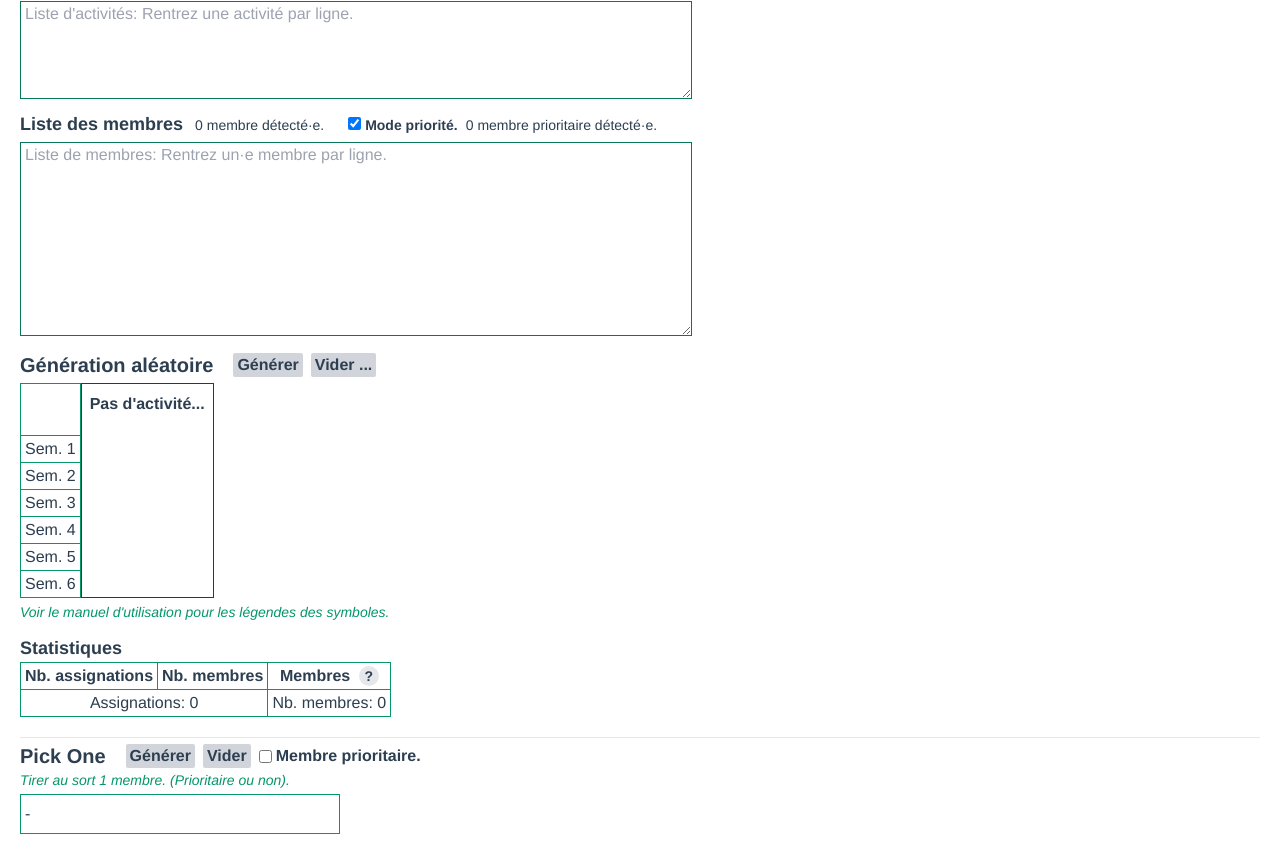
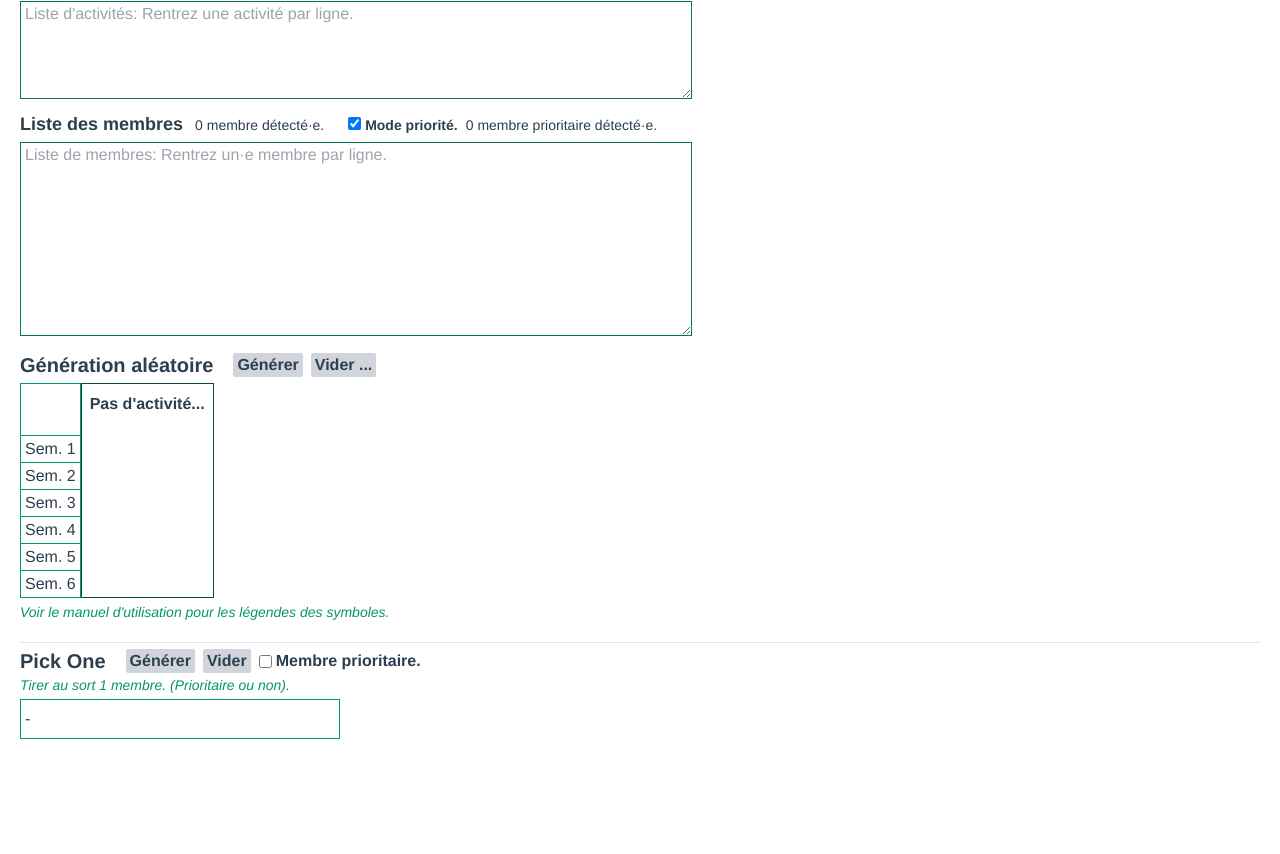
Before and after one commit to samuelroland/PickThem, a Vue app: page / in a window 1280 px wide. Shown: the part 258-1112 px from the top of the page. After the commit the page ends 1017 px from the top, so only its background shows below. Built offline with nearby package versions, Linux system fonts and the light colour scheme.

Commit message:
Pick: refactor to use this.nbMembers instead of this.members.length and fix debug conditions

```diff
--- a/src/components/Pick.vue
+++ b/src/components/Pick.vue
@@ -90,6 +90,7 @@
           min="1"
           v-model="nbWeeks"
           data-test="nbWeeks"
+          :class="{ 'bg-gray-300': generated }"
         />
       </div>
     </div>
@@ -120,10 +121,10 @@
         <div class="text-sm">
           <div class="inline mt-1 text-lg font-bold">Liste des membres</div>
           <div class="inline ml-3">
-            {{ members.length }} membre{{
-              members.length > 1 ? "s" : ""
+            {{ this.nbMembers }} membre{{
+              this.nbMembers > 1 ? "s" : ""
             }}
-            détecté·e{{ members.length > 1 ? "s" : "" }}.
+            détecté·e{{ this.nbMembers > 1 ? "s" : "" }}.
           </div>
           <div
             class="inline p-1 ml-4 cursor-help hover:bg-gray-200"
@@ -147,7 +148,7 @@
             membre{{ countPriorityMembers() > 1 ? "s" : "" }} prioritaire{{
               countPriorityMembers() > 1 ? "s" : ""
             }}
-            détecté·e{{ members.length > 1 ? "s" : "" }}.</span
+            détecté·e{{ countPriorityMembers().length > 1 ? "s" : "" }}.</span
           >
         </div>
         <textarea
@@ -284,8 +285,7 @@
       </div>
 
       <!-- Statistics zone -->
-      <div v-if="true">
-        <!-- debug temp -->
+      <div v-if="generated">
         <div>
           <div class="text-lg font-bold">Statistiques</div>
           <div>
@@ -384,7 +384,7 @@
                     }}
                   </td>
                   <td class="text-center cell">
-                    Nb. membres: {{ this.members.length }}
+                    Nb. membres: {{ this.nbMembers }}
                   </td>
                 </tr>
               </tbody>
@@ -477,8 +477,8 @@ export default {
       return max;
     },
     assignationsByMember() {
-      //debug temp
-      if (this.generated == false) {
+      //Return assignations only if generated
+      if (this.generated == true) {
         var assignations = [];
         var oneMemberAssignation;
 
@@ -519,7 +519,7 @@ export default {
     },
     arrayOfCells() {
       var array = [];
-      if (this.members.length > 0 && this.activities.length > 0)
+      if (this.nbMembers > 0 && this.activities.length > 0)
         for (var cellByWeek in this.cells) {
           for (var cell of this.cells[cellByWeek]) {
             array.push(cell);
@@ -584,13 +584,13 @@ export default {
       if (this.nbMembers != 0) {
         if (this.countPriorityMembers() > 0 && priorityOnly == true) {
           do {
-            var potentialId = this.getRandomValue(1, this.members.length);
+            var potentialId = this.getRandomValue(1, this.nbMembers);
             var potentialMember = this.members[potentialId - 1];
           } while (potentialMember.priority != true);
           return potentialId;
         } else {
           //no question of priority, so generate it.
-          return this.getRandomValue(1, this.members.length);
+          return this.getRandomValue(1, this.nbMembers);
         }
       }
     },
@@ -622,7 +622,7 @@ export default {
       this.initCells();
 
       //Generate only if members and activities list are not empty
-      if (this.members.length != 0 && this.activities.length != 0) {
+      if (this.nbMembers != 0 && this.activities.length != 0) {
         this.assignedMembers = []; //Clear assigned members list defined at last generation
         this.log("generate()");
 
@@ -651,7 +651,7 @@ export default {
           this.cells[weekId][activityIndex] = cell;
           assignationCount++;
         }
-        //TEMP comment: this.generated = true;
+        this.generated = true;
       }
     },
     emptyGeneration() {
```
